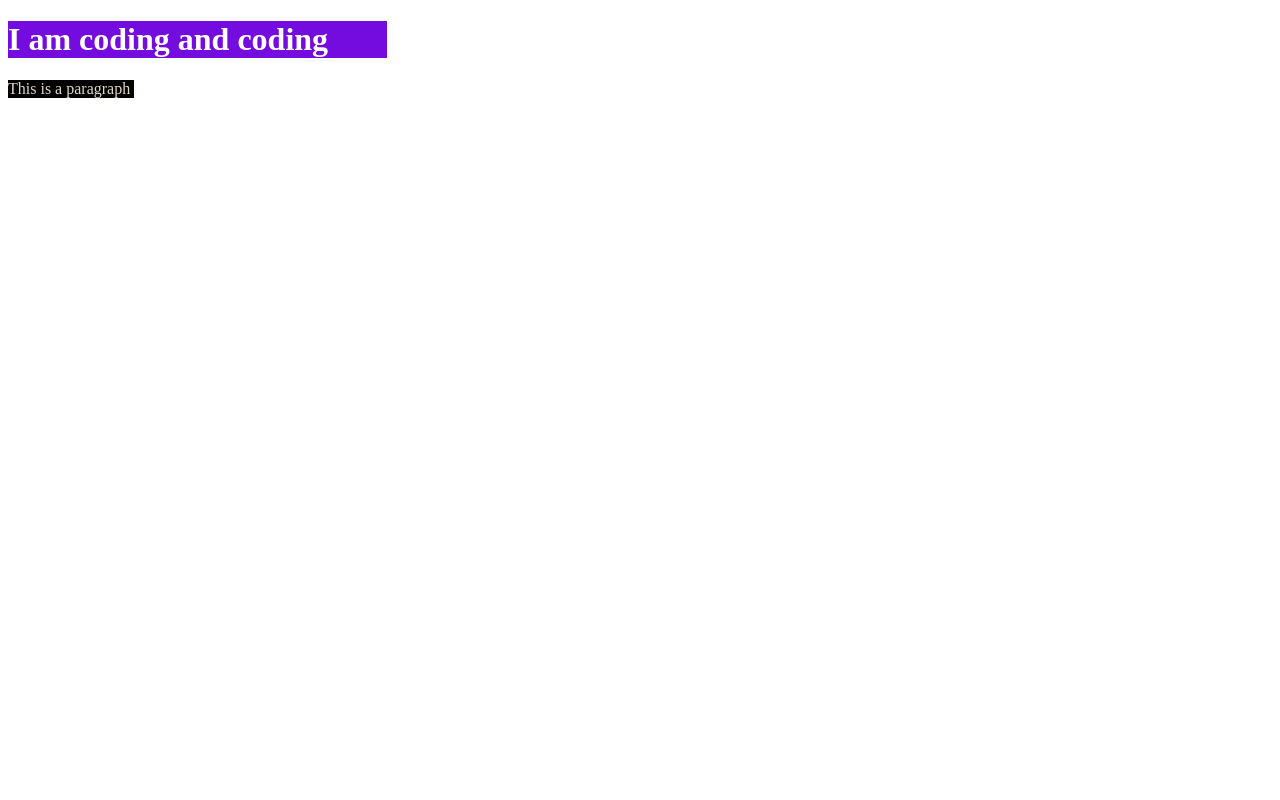
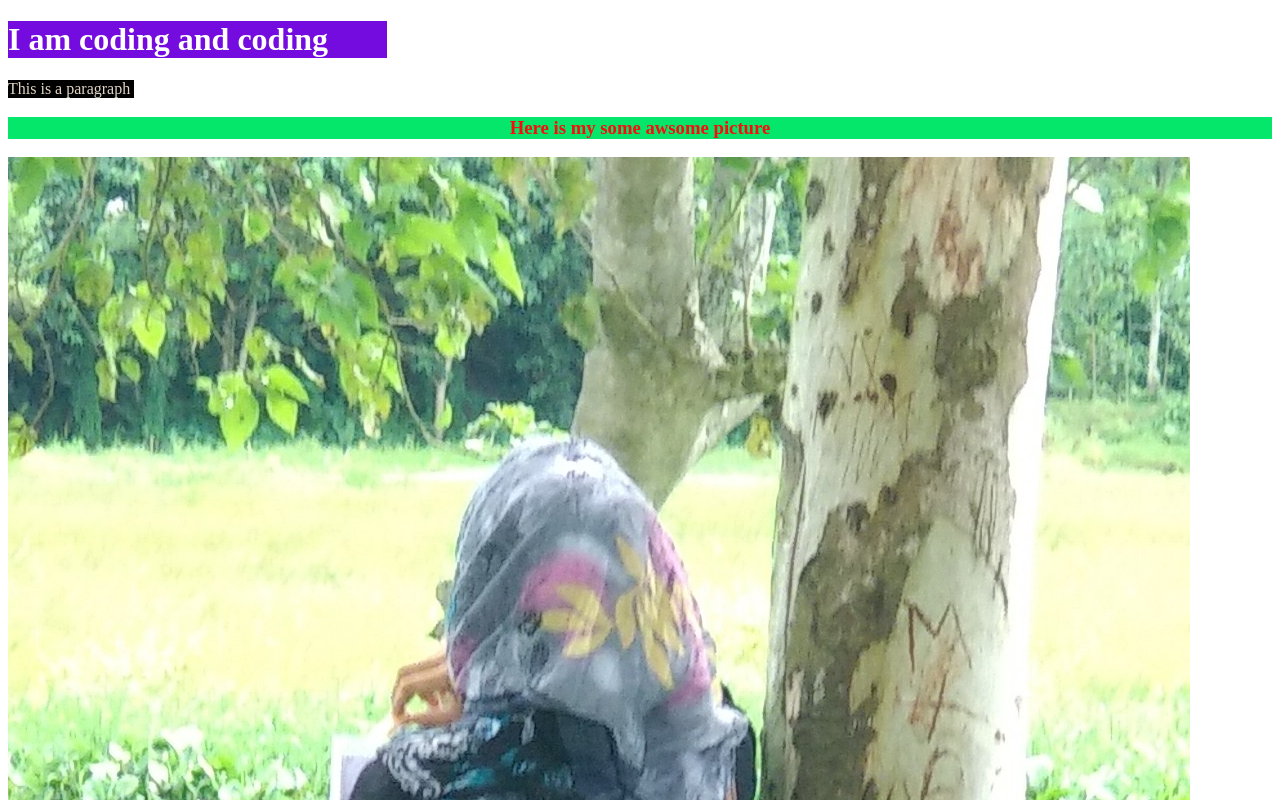
Before and after one commit to kazinahid1/fourth-ripo, a plain HTML site: page index.html in a window 1280 px wide. Shown: the top 800 px of the page. Drawn offline with Linux system fonts and the light colour scheme.

Commit message:
picture added

```diff
--- a/index.html
+++ b/index.html
@@ -10,5 +10,8 @@
 <body>
    <h1>I am coding and coding</h1>
    <p>This is a paragraph</p>
+   <h3>Here is my some awsome picture</h3>
+   <img src="images/old.jpg" alt="">
+   <img src="images/nature.jpg" alt="">
 </body>
 </html>
--- a/style.css
+++ b/style.css
@@ -8,3 +8,9 @@ h1{
     color: white;
     width: 30%;
 }
+h3{
+
+    text-align: center;
+    background-color: rgb(5, 231, 107);
+    color: rgb(250, 12, 12);
+}
```
Also changed, not shown: images/old.jpg (added), 1 other file.
